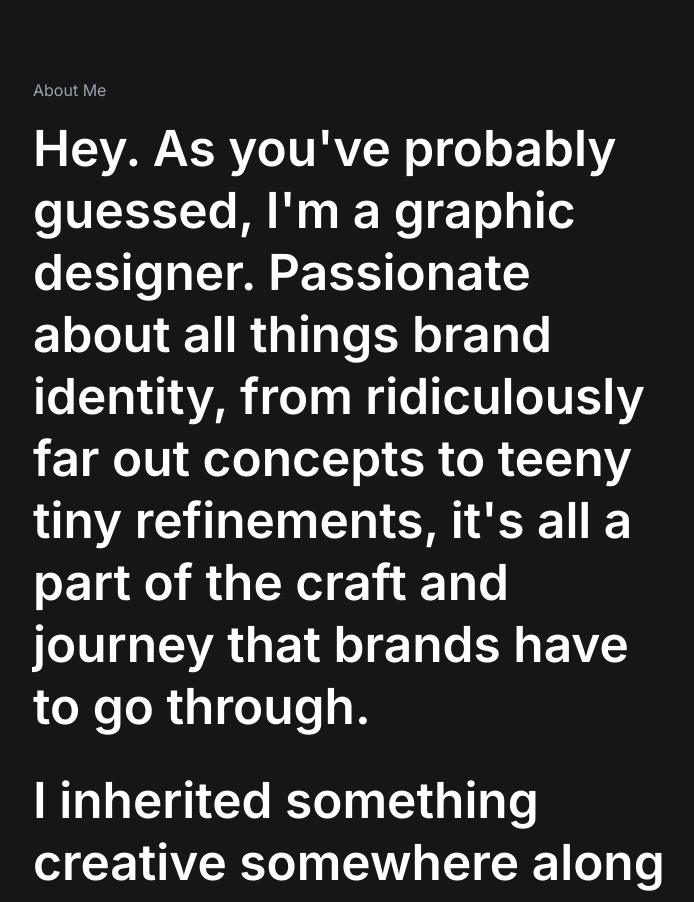
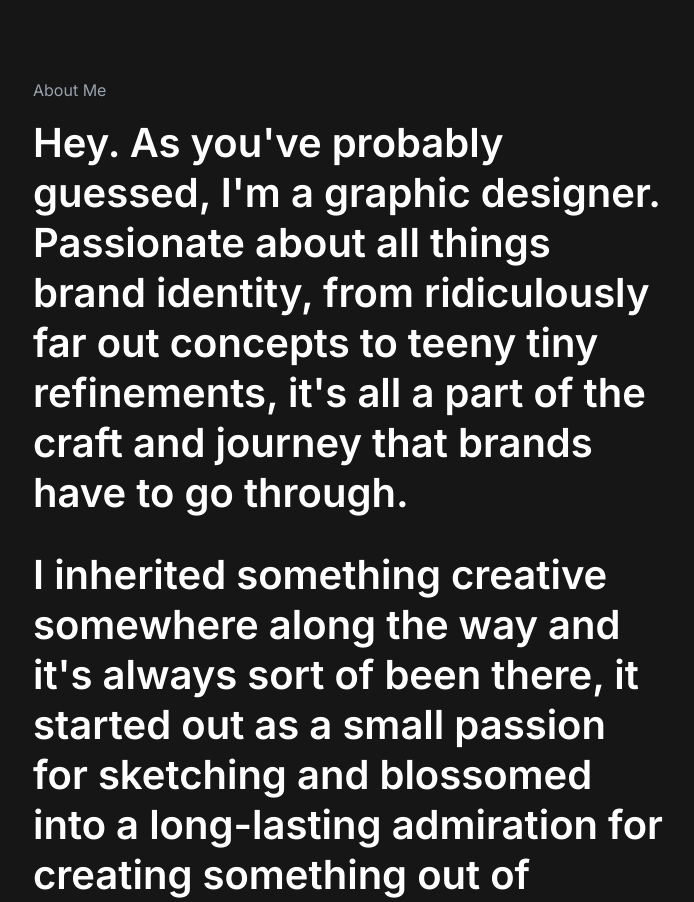
Before and after one commit to AntoniDev97/ethan-proctor, a Next.js app: page /about in a window 1280 px wide. Shown: the part 714-1616 px from the top of the page, without its empty margins (289-983 px from the left). Built offline with nearby package versions, Linux system fonts and the light colour scheme; a web font is replaced by a local one.

Commit message:
updated about page about me text

```diff
--- a/app/(dark)/about/page.tsx
+++ b/app/(dark)/about/page.tsx
@@ -30,13 +30,13 @@ export default function AboutPage() {
                   <span className="block text-sm md:text-base mb-4 text-gray-400 font-normal">
                     About Me
                   </span>
-                  <p className="text-3xl md:text-[3.1rem] font-semibold leading-tight mb-8">
+                  <p className="text-2xl md:text-[2.5rem] font-semibold leading-tight mb-8">
                     Hey. As you&apos;ve probably guessed, I&apos;m a graphic designer. Passionate
                     about all things brand identity, from ridiculously far out concepts to
                     teeny tiny refinements, it&apos;s all a part of the craft and journey that
                     brands have to go through.
                   </p>
-                  <p className="text-3xl md:text-[3.1rem] font-semibold leading-tight">
+                  <p className="text-2xl md:text-[2.5rem] font-semibold leading-tight">
                     I inherited something creative somewhere along the way and it&apos;s
                     always sort of been there, it started out as a small passion for
                     sketching and blossomed into a long-lasting admiration for creating
```
